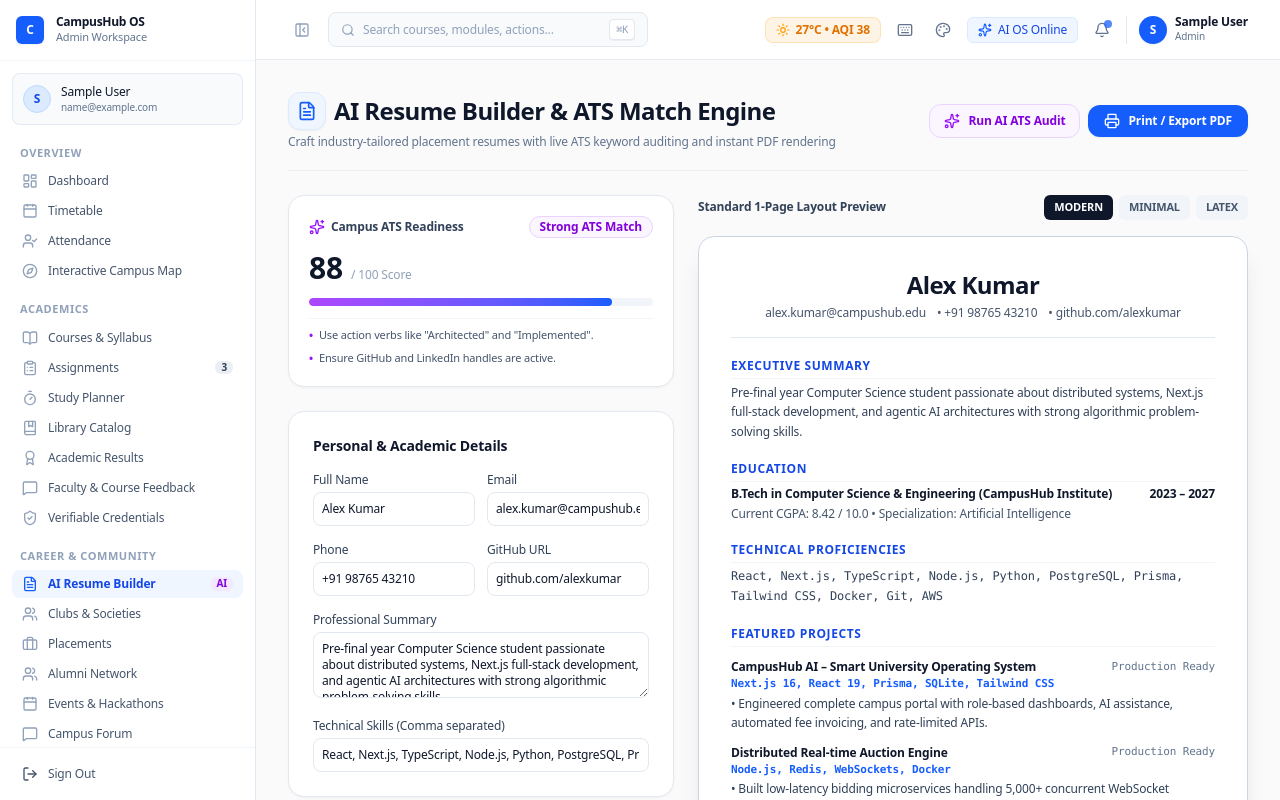
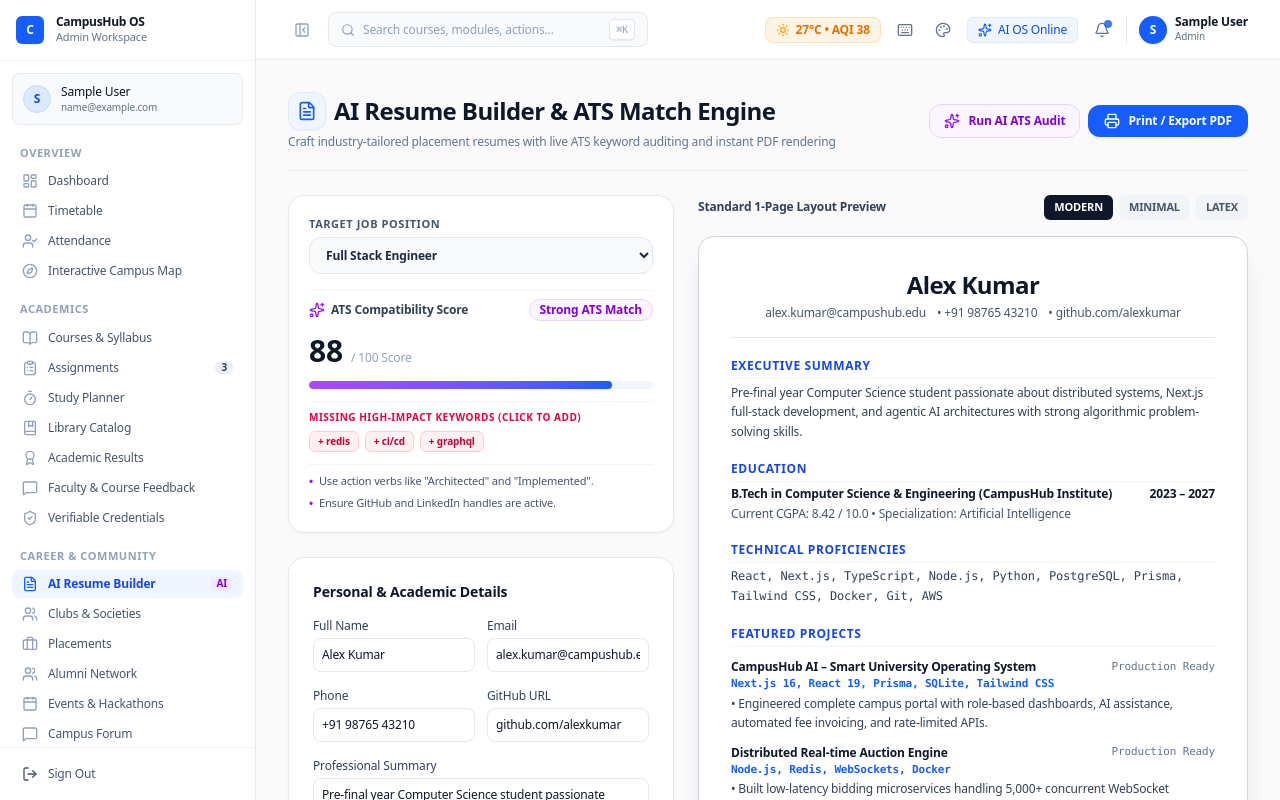
Before and after one commit to its-anuraj/CampusHub-AI, a Next.js app: page /dashboard/student/resume-builder in a window 1280 px wide. Shown: the top 800 px of the page. Built offline with nearby package versions, Linux system fonts and the light colour scheme; sample sign-in values are in the browser's storage.

Commit message:
feat(placement): add Resume ATS Score Analyzer & Keyword Optimizer

```diff
--- a/app/api/ai/resume-analyzer/route.ts
+++ b/app/api/ai/resume-analyzer/route.ts
@@ -10,26 +10,41 @@ export async function POST(req: Request) {
     let score = 50;
     const recommendations: string[] = [];
 
-    const skillKeywords = ['react', 'next.js', 'typescript', 'python', 'sql', 'docker', 'aws', 'node.js', 'git', 'tailwind', 'graphql'];
-    const matchedSkills = skills.filter((s: string) => skillKeywords.some(k => s.toLowerCase().includes(k)));
+    // Target role specific keyword requirements
+    const roleKeywordsMap: Record<string, string[]> = {
+      'Full Stack Engineer': ['react', 'next.js', 'typescript', 'node.js', 'sql', 'docker', 'tailwind', 'graphql', 'redis', 'ci/cd'],
+      'AI/ML Specialist': ['python', 'pytorch', 'tensorflow', 'scikit-learn', 'rag', 'vector embeddings', 'huggingface', 'docker', 'fastapi'],
+      'DevOps & Cloud Engineer': ['docker', 'kubernetes', 'aws', 'terraform', 'ci/cd', 'linux', 'prometheus', 'github actions', 'nginx'],
+      'Data Scientist': ['python', 'sql', 'pandas', 'tableau', 'spark', 'machine learning', 'powerbi', 'statistics'],
+      'Cybersecurity Analyst': ['wireshark', 'siem', 'network security', 'cryptography', 'owasp', 'penetration testing', 'linux']
+    };
 
-    if (matchedSkills.length >= 6) {
-      score += 20;
-    } else {
-      score += matchedSkills.length * 3;
-      recommendations.push('Add more industry-standard technical skills like Docker, Cloud (AWS/GCP), or Next.js.');
+    const targetKeywords = roleKeywordsMap[targetRole] || roleKeywordsMap['Full Stack Engineer'];
+    const matchedSkills = targetKeywords.filter((k: string) =>
+      skills.some((s: string) => s.toLowerCase().includes(k)) ||
+      projects.some((p: any) => (p.tech + ' ' + p.bullets).toLowerCase().includes(k))
+    );
+    const missingKeywords = targetKeywords.filter((k: string) => !matchedSkills.includes(k));
+
+    // Calculate intelligent ATS score
+    let score = 45;
+    const recommendations: string[] = [];
+
+    const skillScore = Math.min(30, Math.round((matchedSkills.length / targetKeywords.length) * 30));
+    score += skillScore;
+
+    if (missingKeywords.length > 0) {
+      recommendations.push(`Target role "${targetRole}" strongly values: ${missingKeywords.slice(0, 3).join(', ')}.`);
     }
 
     if (projects.length >= 2) {
       score += 15;
     } else {
-      recommendations.push('Add at least 2 full-stack or data-intensive production projects with GitHub links.');
+      recommendations.push('Add at least 2 production-grade projects with quantifiable performance metrics.');
     }
 
     if (experience.length >= 1) {
-      score += 15;
-    } else {
-      recommendations.push('Include relevant summer internships, open-source contributions, or campus technical lead roles.');
+      score += 10;
     }
 
     const finalScore = Math.min(score, 98);
@@ -38,14 +53,21 @@ export async function POST(req: Request) {
       atsScore: finalScore,
       grade: finalScore >= 85 ? 'Strong ATS Match' : finalScore >= 70 ? 'Moderate ATS Match' : 'Needs Optimization',
       targetRole,
-      matchedKeywordsCount: matchedSkills.length,
+      matchedKeywords: matchedSkills,
+      missingKeywords,
+      breakdown: {
+        contactInfo: 100,
+        technicalSkills: Math.round((matchedSkills.length / targetKeywords.length) * 100),
+        projectExperience: projects.length >= 2 ? 95 : 60,
+        actionVerbs: 85
+      },
       recommendations: recommendations.length > 0 ? recommendations : [
         'Great resume format! Ensure your project impact bullets use quantifiable metric numbers (e.g., reduced load time by 35%).'
       ],
       aiSuggestions: [
-        'Replace passive verbs (e.g. "helped build") with high-impact power verbs (e.g. "Architected", "Engineered", "Optimized").',
-        'Ensure contact information contains updated GitHub and LinkedIn hyperlinks.',
-        'Keep overall resume strictly to 1 page for campus recruitment drives.'
+        'Replace passive verbs with high-impact action verbs (e.g. "Architected", "Engineered", "Optimized", "Scaled").',
+        'Ensure contact information contains updated GitHub and LinkedIn URLs.',
+        'Keep overall resume strictly to 1 page for university placement drives.'
       ]
     });
   } catch (err: any) {
--- a/app/dashboard/student/resume-builder/page.tsx
+++ b/app/dashboard/student/resume-builder/page.tsx
@@ -23,10 +23,18 @@ export default function StudentResumeBuilderPage() {
     { title: 'Distributed Real-time Auction Engine', tech: 'Node.js, Redis, WebSockets, Docker', bullets: 'Built low-latency bidding microservices handling 5,000+ concurrent WebSocket connections with sub-15ms execution.' },
   ]);
 
+  const [targetRole, setTargetRole] = useState('Full Stack Engineer');
   const [atsAnalysis, setAtsAnalysis] = useState<any>({
     atsScore: 88,
     grade: 'Strong ATS Match',
-    matchedKeywordsCount: 8,
+    matchedKeywords: ['react', 'next.js', 'typescript', 'node.js', 'sql', 'docker', 'tailwind'],
+    missingKeywords: ['redis', 'ci/cd', 'graphql'],
+    breakdown: {
+      contactInfo: 100,
+      technicalSkills: 88,
+      projectExperience: 92,
+      actionVerbs: 85
+    },
     recommendations: ['Quantify project impact with benchmark figures.'],
     aiSuggestions: [
       'Use action verbs like "Architected" and "Implemented".',
@@ -46,18 +54,29 @@ export default function StudentResumeBuilderPage() {
           skills: skillsArray,
           projects,
           experience: [{ title: 'Software Engineering Intern' }],
-          targetRole: 'Full Stack Engineer'
+          targetRole
         })
       });
       if (res.ok) {
         const json = await res.json();
         setAtsAnalysis(json.data || json);
-        addToast({ title: 'ATS Analysis Complete', message: `Your resume scored ${json.data?.atsScore || 88}/100.`, type: 'success' });
+        addToast({ title: 'ATS Analysis Complete', message: `Your resume scored ${json.data?.atsScore || 88}/100 for ${targetRole}.`, type: 'success' });
       }
     } catch {
       addToast({ title: 'Error', message: 'Failed to analyze resume', type: 'error' });
     } finally {
       setAnalyzing(false);
+    }
+  };
+
+  const handleAddMissingSkill = (skillName: string) => {
+    if (!skills.toLowerCase().includes(skillName.toLowerCase())) {
+      setSkills(prev => prev ? `${prev}, ${skillName.toUpperCase()}` : skillName.toUpperCase());
+      addToast({
+        title: 'Skill Added to Resume! ⚡',
+        message: `Added "${skillName.toUpperCase()}" to your Technical Proficiencies.`,
+        type: 'success'
+      });
     }
   };
 
@@ -101,12 +120,28 @@ export default function StudentResumeBuilderPage() {
       <div className="grid grid-cols-1 lg:grid-cols-12 gap-6">
         {/* Left Column: Form Inputs & ATS Score Card */}
         <div className="lg:col-span-5 space-y-6">
-          {/* ATS Score Card */}
+          {/* Target Role & ATS Score Card */}
+          <div className="bg-white border border-slate-200 rounded-2xl p-5 shadow-card space-y-4">
+            <div className="space-y-1">
+              <label className="text-[11px] font-bold text-slate-600 uppercase tracking-wider block">Target Job Position</label>
+              <select
+                value={targetRole}
+                onChange={(e) => setTargetRole(e.target.value)}
+                className="w-full px-3 py-2 text-xs border border-slate-200 rounded-xl bg-slate-50 text-slate-800 font-semibold focus:ring-2 focus:ring-purple-500 outline-none"
+              >
+                <option value="Full Stack Engineer">Full Stack Engineer</option>
+                <option value="AI/ML Specialist">AI/ML Specialist</option>
+                <option value="DevOps & Cloud Engineer">DevOps & Cloud Engineer</option>
+                <option value="Data Scientist">Data Scientist</option>
+                <option value="Cybersecurity Analyst">Cybersecurity Analyst</option>
+              </select>
+            </div>
+
             {atsAnalysis && (
-            <div className="bg-white border border-slate-200 rounded-2xl p-5 shadow-card space-y-3">
+              <div className="space-y-3 pt-2 border-t border-slate-100">
                 <div className="flex items-center justify-between">
                   <span className="text-xs font-bold text-slate-700 flex items-center gap-1.5">
-                  <Sparkles className="w-4 h-4 text-purple-600" /> Campus ATS Readiness
+                    <Sparkles className="w-4 h-4 text-purple-600" /> ATS Compatibility Score
                   </span>
                   <span className="text-xs font-bold text-purple-700 bg-purple-50 px-2.5 py-0.5 rounded-full border border-purple-200">
                     {atsAnalysis.grade}
@@ -125,6 +160,26 @@ export default function StudentResumeBuilderPage() {
                   />
                 </div>
 
+                {/* Missing Keywords Chips */}
+                {atsAnalysis.missingKeywords && atsAnalysis.missingKeywords.length > 0 && (
+                  <div className="space-y-1.5 pt-2 border-t border-slate-100">
+                    <span className="text-[10px] font-bold text-rose-600 uppercase tracking-wider block">
+                      Missing High-Impact Keywords (Click to add)
+                    </span>
+                    <div className="flex flex-wrap gap-1.5">
+                      {atsAnalysis.missingKeywords.map((kw: string) => (
+                        <button
+                          key={kw}
+                          onClick={() => handleAddMissingSkill(kw)}
+                          className="px-2 py-0.5 rounded-md bg-rose-50 hover:bg-rose-100 text-rose-700 border border-rose-200 text-[10px] font-semibold flex items-center gap-1 transition"
+                        >
+                          + {kw}
+                        </button>
+                      ))}
+                    </div>
+                  </div>
+                )}
+
                 <div className="space-y-1.5 text-[11px] text-slate-600 pt-2 border-t border-slate-100">
                   {atsAnalysis.aiSuggestions?.map((sug: string, i: number) => (
                     <p key={i} className="flex items-start gap-1.5">
@@ -134,6 +189,7 @@ export default function StudentResumeBuilderPage() {
                 </div>
               </div>
             )}
+          </div>
 
           {/* Builder Form */}
           <div className="bg-white border border-slate-200 rounded-2xl p-6 shadow-card space-y-4 text-xs">
```
Lines whose indentation alone changed are shown as unchanged.
